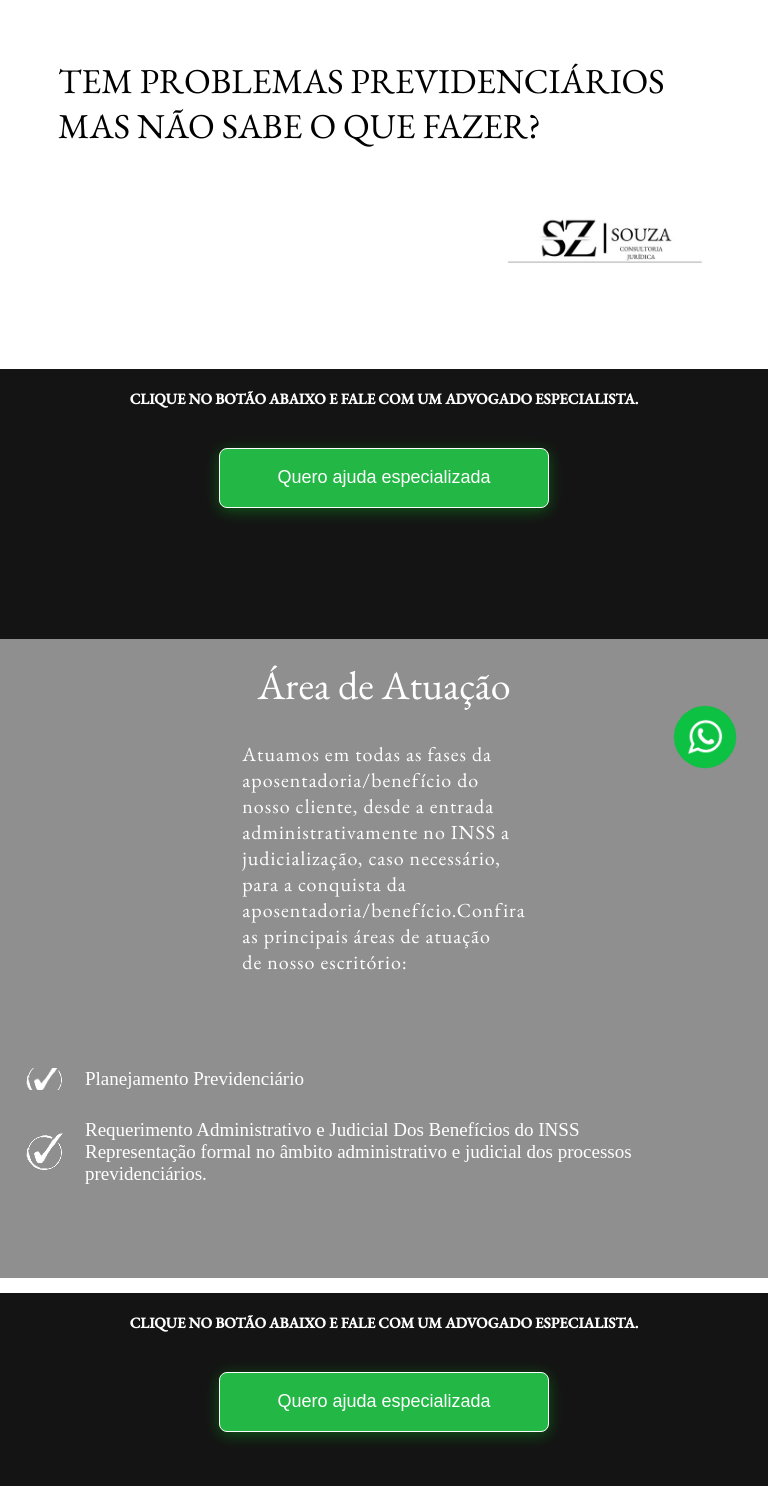
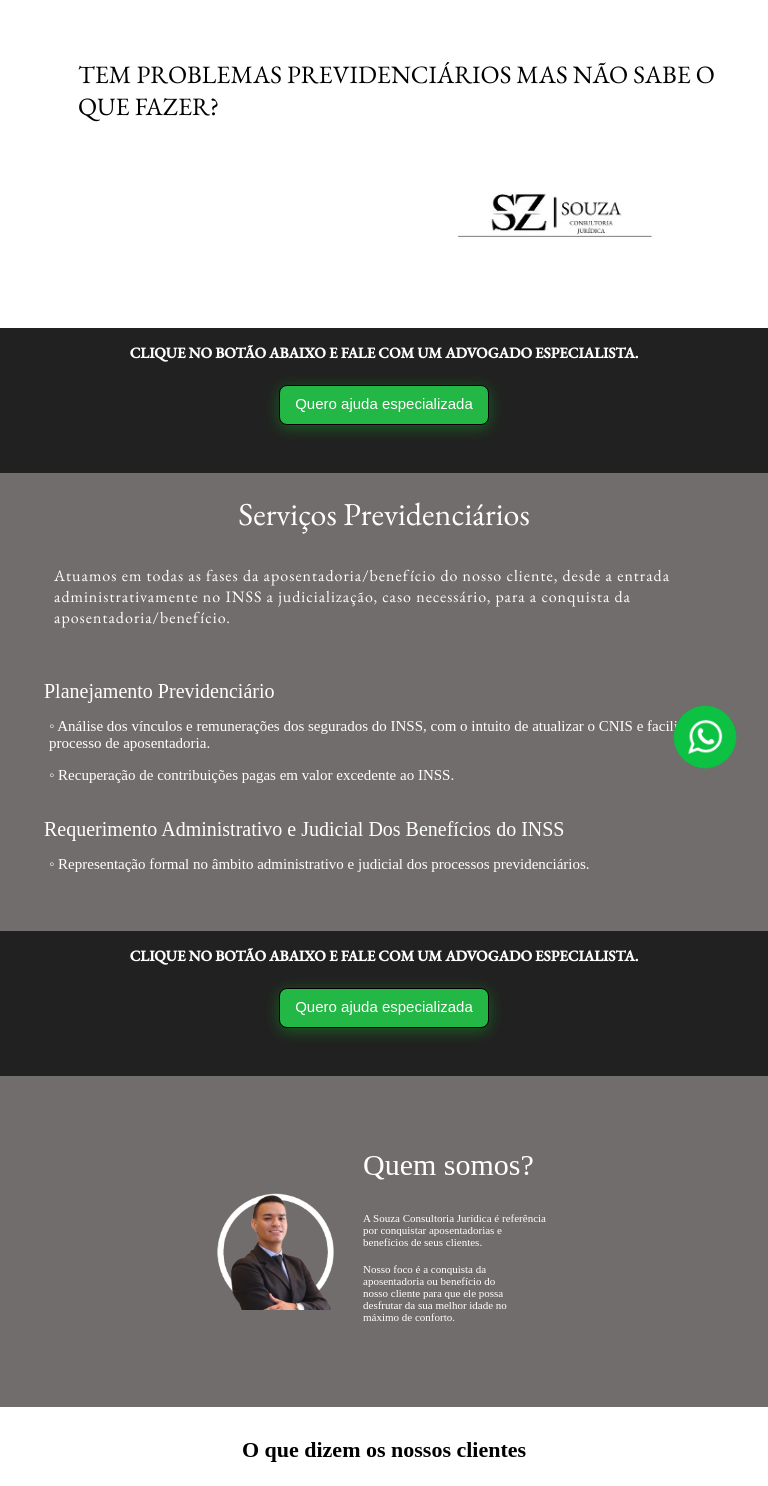
Before and after one commit to jonathanrichardss/landing-page-caio-adv, a website built with Vite: page src/index.html in a window 768 px wide. Shown: the top 1486 px of the page. Built offline with nearby package versions, Linux system fonts and the light colour scheme.

Commit message:
Realizado ajustes no content e estilos da page.

```diff
--- a/src/index.html
+++ b/src/index.html
@@ -40,28 +40,33 @@
     </header>
     <div class="entreEmContato">
             <h3>CLIQUE NO BOTÃO ABAIXO E FALE COM UM ADVOGADO ESPECIALISTA.</h3>
+            <a href="https://api.whatsapp.com/send/?phone=554783991638160&text=Ola,+seja+bem+vindo(a)+a+Souza+Consultoria+Juridica!++Como+podemos+te+ajudar+hoje+?+&type=phone_number&app_absent=0" target="_blank"><img class="whats_logo" src="../public/images/zap zap zap.png" alt="logo do whatsapp">
             <button type="button" class="btn btn-success" id="helpButton">
                 <p>Quero ajuda especializada</p>
             </button>
+            </a>
             <br>
             <a href="https://api.whatsapp.com/send/?phone=554783991638160&text=Ola,+seja+bem+vindo(a)+a+Souza+Consultoria+Juridica!++Como+podemos+te+ajudar+hoje+?+&type=phone_number&app_absent=0" target="_blank"><img class="whats_logo" src="../public/images/zap zap zap.png" alt="logo do whatsapp"></a>
     </div>
     <main>
         <section class="section-2" id="areaAtuacao">
             <div class="div-first-atuacao">
-                <h2>Área de Atuação</h2>
+                <h2>Serviços Previdenciários</h2>
                 <div class="div-second-atuacao">
                 <h3>Atuamos em todas as fases da aposentadoria/benefício do nosso
                     cliente, desde a entrada administrativamente no INSS a
                     judicialização, caso necessário, para a conquista da
-                    aposentadoria/benefício.Confira as principais áreas de atuação<br>
-                    de nosso escritório:</h3>
+                    aposentadoria/benefício.</h3>
                 </div>
                 <div class="list-container">
                     <ul class="lista-atuacao-1">
-                        <li>Planejamento Previdenciário</li>
+                        <li>Planejamento Previdenciário
+                            <p>◦ Análise dos vínculos e remunerações dos segurados do INSS, com o intuito de atualizar o CNIS e facilitar o processo de aposentadoria.</p>
+
+                                <p>◦ Recuperação de contribuições pagas em valor excedente ao INSS.</p>
+                        </li>
                         <li>Requerimento Administrativo e Judicial Dos Benefícios do INSS
-                            <p>Representação formal no âmbito administrativo e judicial dos processos previdenciários.</p>
+                            <p>◦ Representação formal no âmbito administrativo e judicial dos processos previdenciários.</p>
                         </li>
                     </ul>
                     <ul class="lista-atuacao-2">
@@ -72,9 +77,11 @@
         </section>
         <div class="entreEmContato">
             <h3>CLIQUE NO BOTÃO ABAIXO E FALE COM UM ADVOGADO ESPECIALISTA.</h3>
-            <button type="button" class="btn btn-success" id="helpButton">
-                <p>Quero ajuda especializada</p>
-            </button>
+            <a href="https://api.whatsapp.com/send/?phone=554783991638160&text=Ola,+seja+bem+vindo(a)+a+Souza+Consultoria+Juridica!++Como+podemos+te+ajudar+hoje+?+&type=phone_number&app_absent=0" target="_blank"><img class="whats_logo" src="../public/images/zap zap zap.png" alt="logo do whatsapp">
+                <button type="button" class="btn btn-success" id="helpButton">
+                    <p>Quero ajuda especializada</p>
+                </button>
+            </a>
             <br>
             <a href="https://api.whatsapp.com/send/?phone=554783991638160&text=Ola,+seja+bem+vindo(a)+a+Souza+Consultoria+Juridica!++Como+podemos+te+ajudar+hoje+?+&type=phone_number&app_absent=0" target="_blank"><img class="whats_logo" src="../public/images/zap zap zap.png" alt="logo do whatsapp"></a>
         </div>
@@ -96,7 +103,7 @@
             </div>
         </section>
         <section class="section-avaliacoes" id="areaAtuacao">
-                <h3>O que dizem nossos clientes</h3>
+                <h3>O que dizem os nossos clientes</h3>
                 <div class="my-slider" id="slider">
                     <div><img src="../public/images/reviews/review_1.png" alt="review_1"></div>
                     <div><img src="../public/images/reviews/review_2.png" alt="review_2"></div>
@@ -112,9 +119,11 @@
         </section>
         <div class="entreEmContato">
             <h3>CLIQUE NO BOTÃO ABAIXO E FALE COM UM ADVOGADO ESPECIALISTA.</h3>
-            <button type="button" id="helpButton">
-                <p>Quero ajuda especializada</p>
-            </button>
+            <a href="https://api.whatsapp.com/send/?phone=554783991638160&text=Ola,+seja+bem+vindo(a)+a+Souza+Consultoria+Juridica!++Como+podemos+te+ajudar+hoje+?+&type=phone_number&app_absent=0" target="_blank"><img class="whats_logo" src="../public/images/zap zap zap.png" alt="logo do whatsapp">
+                <button type="button" class="btn btn-success" id="helpButton">
+                    <p>Quero ajuda especializada</p>
+                </button>
+                </a>
             <br>
             <a href="https://api.whatsapp.com/send/?phone=554783991638160&text=Ola,+seja+bem+vindo(a)+a+Souza+Consultoria+Juridica!++Como+podemos+te+ajudar+hoje+?+&type=phone_number&app_absent=0" target="_blank"><img class="whats_logo" src="../public/images/zap zap zap.png" alt="logo do whatsapp"></a>
         </div>
--- a/src/style.css
+++ b/src/style.css
@@ -60,6 +60,7 @@ main {
   /* margin-left: 7%; */
   margin-right: 75px;
   margin-bottom: 80px;
+  animation: fromLeft 1.5s both;
 }
 
 .header-section h3 {
@@ -88,6 +89,7 @@ main {
 
 .logo-principal {
   min-width: 400px;
+  animation: fromRight 2s both;
 }
 
 .logo-balanca {
@@ -131,32 +133,37 @@ main {
   justify-self: left;
 }
 
+.section-2 * {
+
+}
+
 .section-2 {
   width: 100%;
   min-height: 250px;
   background-color: #726d6d;
   display: flex;
-  justify-content: space-evenly;
+  justify-content: center;
   flex-direction: column;
   flex-wrap: nowrap;
 }
 
 .section-2 h2 {
-  font-size: 80px;
+  font-size: 65px;
   color: white;
   font-family: 'EB Garamond', serif;
   font-weight: 300;
   text-align: center;
-  margin-top: 35px;
+  margin-top: 30px;
   margin-bottom: 30px;
 }
 
 .section-2 h3 {
-  font-size: 35px;
+  font-size: 28px;
   color: white;
   font-family: 'EB Garamond', serif;
   font-weight: 300;
   text-align: left;
+  margin-left: 15px;
 }
 
 .div-first-atuacao {
@@ -170,7 +177,8 @@ main {
   text-align: left;
   display: flex;
   justify-content: center;
-  align-items: center;
+  flex-direction: column;
+  align-items: flex-start;
 }
 
 .div-second-atuacao h3 {
@@ -191,15 +199,32 @@ main {
   justify-content: center;
   padding: 20px;
   margin-bottom: 1%;
+  position: static;
 }
 
 .section-avaliacoes > h3 {
   font-size: 40px;
-  margin-bottom: 80px;
+  margin-top: 10px;
+  margin-bottom: 50px;
+}
+
+.section-avaliacoes * {
+  animation: fromLeft .5s both;
 }
 
 .my-slider {
 
+}
+
+.tns-outer {
+  display: flex;
+  align-items: center;
+  justify-content: center;
+}
+
+.tns-outer * {
+  margin: 0 10px;
+  margin-right: 85px;
 }
 
 .tns-item {
@@ -207,9 +232,14 @@ main {
 
 }
 
+#slider {
+  margin: 0;
+}
+
 .tns-item * {
-  min-height: 90px;
-  margin: 10px;
+  min-width: 100%;
+  max-width: 740px;
+  min-height: 50px;
 }
 
 .list-container {
@@ -231,8 +261,17 @@ main {
 .lista-atuacao-1 li {
    margin-bottom: 24px;
    background-repeat: no-repeat;
-   padding-left: 59px;
+   padding-left: 39px;
    background-position: 5px;
+   font-size: 35px;
+   list-style: none;
+}
+
+.lista-atuacao-1 li > p {
+ font-size: 21px;
+ margin: 5px;
+ margin-top: 15px;
+ font-weight: 500;
 }
 
 .lista-atuacao-2  {
@@ -361,17 +400,16 @@ main {
 
 .entreEmContato {
   width: 100%;
-  min-height: 270px;
-  background-color: #141414;
+  min-height: 210px;
+  background-color: #212121;
   font-size: 25px;
-  margin-top: 15px;
   color: white;
   font-family: 'EB Garamond', serif;
   font-weight: lighter;
   text-align: center;
   justify-self: left;
   position: relative;
-  overflow: auto;
+  padding-top: 5px;
 }
 
 .content {
@@ -379,8 +417,10 @@ main {
 }
 
 .entreEmContato h3{
-  margin: 30px auto;
+  margin: 25px auto;
+  margin-top: 0;
   padding: 20px;
+  animation: fromLeft 2s both;
 }
 
 #helpButton {
@@ -389,7 +429,7 @@ main {
   background-color: #23b845;
   color: #fff;
   border-radius: 8px;
-  border: 1px solid;
+  border: 1px solid black;
   box-shadow: 0 3px 15px rgba(1, 255, 35, 0.281);
   padding: 0.25em 0.75em;
   text-align: center;
@@ -573,6 +613,44 @@ a {
   transform: scale(1.1);
 }
 
+@keyframes fromLeft {
+
+  from {
+      transform: translateX(5px);
+      opacity: 0;
+  }
+
+  to {
+      transform: translateX(20px);
+      opacity: 1;
+  }
+}
+
+@keyframes fromRight {
+
+  from {
+      transform: translateX(0);
+      opacity: 0;
+  }
+
+  to {
+      transform: translateX(-50px);
+      opacity: 1;
+  }
+}
+
+
+@keyframes fromBottom {
+
+  from {
+      transform: translateY(30px);
+  }
+
+  to {
+      transform: translateY(0);
+  }
+}
+
 @media only screen and (max-width: 900px) and (min-width: 150px) {
   body {
     display: block;
@@ -628,8 +706,8 @@ a {
   }
 
   .header-section h1 {
-    font-size: 35px;
-    margin: 0;
+    font-size: 25px;
+    margin: 0 auto;
   }
 
   .logo-principal {
@@ -661,10 +739,23 @@ a {
     max-width: 320px;
   }
 
+  #helpButton {
+    width: 210px;
+    height: 40px;
+  }
+
+  #helpButton > p {
+    font-size: 15px;
+  }
+
+  .section-2 * {
+
+  }
+
   .section-2 {
     min-width: 100%;
     min-height: 250px;
-    background-color: #8f8f8f;
+    background-color: #726d6d;
     display: flex;
     justify-content: space-evenly;
     flex-direction: column;
@@ -672,7 +763,7 @@ a {
   }
 
   .section-2 h2 {
-    font-size: 40px;
+    font-size: 32px;
     font-family: 'EB Garamond', serif;
     font-weight: 300;
     text-align: center;
@@ -710,7 +801,7 @@ a {
     padding: 20px;
     margin: 10px auto;
     letter-spacing: 1px;
-    font-size: 20px;
+    font-size: 16px;
   }
 
 
@@ -737,13 +828,12 @@ a {
   }
 
   .lista-atuacao-1 li {
-   margin-bottom: 24px;
-   background-image: url(../public/images/circlecheck-removebg-preview-white.png);
-   background-repeat: no-repeat;
-   padding-left: 75px;
-   margin-left: 5px;
-   background-position: 12px;
-}
+    font-size: 20px;
+  }
+
+  .lista-atuacao-1 > li > p {
+    font-size: 15px;
+  }
 
   .lista-atuacao-2  {
     margin: 5px;
@@ -833,21 +923,31 @@ a {
 
   .entreEmContato {
    position: relative;
+   min-height: 145px;
+   margin-top: 0;
+   text-align: center;
   }
 
   .entreEmContato h3{
     font-size: 15px;
     padding: 10px;
-    margin-top: 10px;
+    margin: 0 auto;
+    margin-bottom: 12px;
+    animation: none;
   }
 
   .entreEmContato p {
     font-size: 18px;
     font-weight: 500;
   }
+
+  .section-avaliacoes * {
+    animation: none;
+  }
+
   .section-avaliacoes {
     min-height: 400px;
-    max-width: 300px;
+    max-width: 100vw;
     display: flex;
     text-align: center;
     flex-direction: column;
@@ -879,6 +979,22 @@ a {
    width: 0;
    height: 0;
   }
+
+  .tns-outer {
+    display: flex;
+    align-items: flex-start;
+    min-width: 100%;
+  }
+
+  .tns-outer * {
+  }
+
+  #slider-mw {
+    width: 100%;
+    margin: 0;
+    display: flex;
+  }
+
 
   .tns-item * {
     margin: 1px;
@@ -931,6 +1047,11 @@ a {
     padding: 15px;
   }
 
+  .quem-somos-inside-container {
+    padding-right: 0;
+    margin-left: 10px;
+  }
+
   .quem-somos-inside-container * {
     align-items: center;
     padding: 0px;
@@ -942,7 +1063,7 @@ a {
 
   .my-footer {
     width: 100%;
-    min-height: 490px;
+    min-height: 700px;
     background-color: rgb(255, 255, 255);
     font-size: 20px;
     font-family: 'EB Garamond', serif;
@@ -1050,6 +1171,7 @@ a {
   /* imagens */
 
   .logo_souza_advocacia {
+    margin-left: 10px;
     transition: transform .3s;
   }
 
@@ -1132,11 +1254,11 @@ a {
   .section-2 {
     width: 100%;
     min-height: 250px;
-    background-color: #726d6d;
     display: flex;
     justify-content: space-evenly;
     flex-direction: column;
     flex-wrap: nowrap;
+    background-color: #726d6d;
   }
 
   .div-second-atuacao {
@@ -1151,7 +1273,7 @@ a {
 
   .section-2 h3 {
     font-size: 30px;
-    color: black;
+    color: white;
     font-family: 'EB Garamond', serif;
     font-weight: 300;
     text-align: left;
@@ -1169,11 +1291,7 @@ a {
   }
 
   .lista-atuacao-1 li {
-    margin-bottom: 24px;
-    background-image: url(../public/images/circlecheck-removebg-preview-white.png);
-    background-repeat: no-repeat;
-    padding-left: 59px;
-    background-position: 5px;
+
  }
 
  .lista-atuacao-2  {
@@ -1257,3 +1375,10 @@ a {
 }
 
 }
+
+
+@media only screen and (max-width: 900px) and (min-width: 400px) {
+  .div-second-atuacao {
+    width: 700px;
+  }
+}
```
